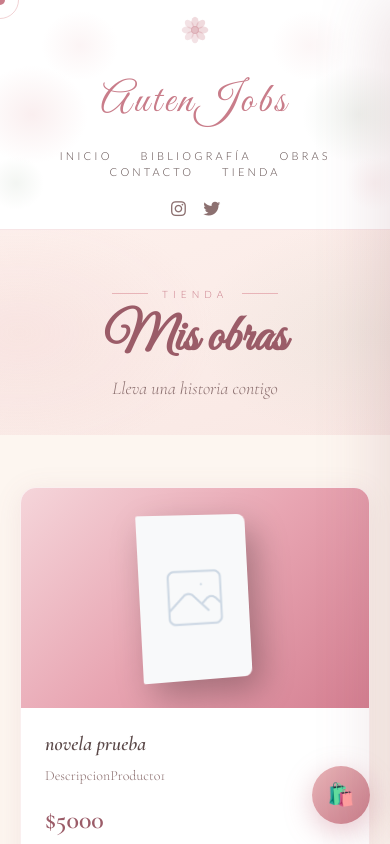
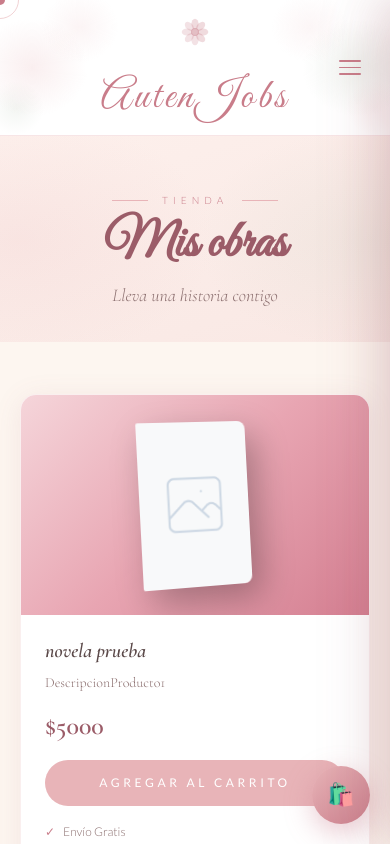
Before and after one commit to josue20651-dev/webAutor, an Angular app: page /tienda in a window 390 px wide. Shown: the top 844 px of the page. Built offline with nearby package versions, Linux system fonts and the light colour scheme.

Commit message:
cambie un poco el diseño de alguans cosas para que fuera más responsivos

```diff
--- a/src/app/navbar/navbar.css
+++ b/src/app/navbar/navbar.css
@@ -1,7 +1,3 @@
-/* ══════════════════════════════════════════════════
-   navbar.css — Estética Floral Rosa
-══════════════════════════════════════════════════ */
-
 .navbar {
   position: relative;
   background: var(--white);
@@ -13,7 +9,6 @@
   padding: 0;
 }
 
-/* Flores decorativas en esquinas */
 .navbar::before,
 .navbar::after {
   content: '';
@@ -39,7 +34,6 @@
     radial-gradient(ellipse 40px 38px at 90% 80%, rgba(232,180,184,0.12) 0%, transparent 70%);
 }
 
-/* Logo central estilo caligráfico */
 .navbar-logo {
   font-family: 'Great Vibes', cursive;
   font-size: 42px;
@@ -50,7 +44,6 @@
   z-index: 2;
 }
 
-/* Ícono de rosa SVG encima del logo */
 .navbar-icon {
   display: block;
   margin: 14px auto 4px;
@@ -58,7 +51,6 @@
   z-index: 2;
 }
 
-/* Items de navegación */
 .navbarItems {
   display: flex;
   flex-direction: row;
@@ -93,11 +85,9 @@
   background: var(--rose);
   transition: left 0.35s ease, right 0.35s ease;
 }
-
 .navbarItems h3:hover        { color: var(--rose); }
 .navbarItems h3:hover::after { left: 0; right: 0; }
 
-/* Redes sociales */
 .redes {
   position: absolute;
   right: 0;
@@ -109,19 +99,16 @@
   padding-right: 40px;
   z-index: 2;
 }
-
 .redes i {
   font-size: 17px;
   color: var(--text-lt);
   transition: color 0.3s, transform 0.3s;
 }
-
 .redes i:hover {
   color: var(--rose);
   transform: scale(1.15);
 }
 
-/* Separador decorativo bajo el nav */
 .navbar-divider {
   width: 100%;
   height: 1px;
@@ -129,8 +116,144 @@
   opacity: 0.5;
 }
 
+/* ── BURGER BUTTON ── */
+.burger {
+  display: none;
+  position: absolute;
+  right: 20px;
+  top: 50%;
+  transform: translateY(-50%);
+  width: 40px;
+  height: 40px;
+  background: transparent;
+  border: none;
+  cursor: pointer;
+  flex-direction: column;
+  justify-content: center;
+  align-items: center;
+  gap: 5px;
+  z-index: 10;
+  padding: 0;
+}
+
+.burger span {
+  display: block;
+  width: 22px;
+  height: 1.5px;
+  background: var(--rose);
+  border-radius: 2px;
+  transition: transform 0.35s cubic-bezier(0.22,1,0.36,1), opacity 0.25s;
+  transform-origin: center;
+}
+
+/* Animación X al abrir */
+.burger.abierto span:nth-child(1) { transform: translateY(6.5px) rotate(45deg); }
+.burger.abierto span:nth-child(2) { opacity: 0; transform: scaleX(0); }
+.burger.abierto span:nth-child(3) { transform: translateY(-6.5px) rotate(-45deg); }
+
+/* ── OVERLAY ── */
+.mobile-overlay {
+  display: none;
+  position: fixed;
+  inset: 0;
+  background: rgba(61,43,48,0.30);
+  backdrop-filter: blur(3px);
+  z-index: 98;
+  opacity: 0;
+  transition: opacity 0.35s ease;
+}
+.mobile-overlay.visible {
+  opacity: 1;
+}
+
+/* ── PANEL MENÚ MÓVIL ── */
+.mobile-menu {
+  display: none;
+  position: fixed;
+  top: 0;
+  right: 0;
+  height: 100vh;
+  width: 280px;
+  max-width: 85vw;
+  background: var(--white);
+  z-index: 99;
+  flex-direction: column;
+  padding: 40px 32px 40px;
+  box-shadow: -8px 0 40px rgba(155,92,104,0.15);
+  transform: translateX(100%);
+  transition: transform 0.45s cubic-bezier(0.22,1,0.36,1);
+}
+.mobile-menu.abierto {
+  transform: translateX(0);
+}
+
+.mobile-menu-header {
+  display: flex;
+  align-items: center;
+  gap: 10px;
+  margin-bottom: 40px;
+  padding-bottom: 20px;
+  border-bottom: 1px solid var(--border);
+}
+.mobile-menu-logo {
+  font-family: 'Great Vibes', cursive;
+  font-size: 32px;
+  color: var(--rose);
+}
+
+.mobile-menu-links {
+  display: flex;
+  flex-direction: column;
+  gap: 4px;
+  flex: 1;
+}
+.mobile-menu-links a {
+  font-family: 'Lato', sans-serif;
+  font-size: 12px;
+  font-weight: 300;
+  letter-spacing: 0.3em;
+  text-transform: uppercase;
+  color: var(--text);
+  text-decoration: none;
+  padding: 14px 0;
+  border-bottom: 1px solid rgba(232,180,184,0.18);
+  transition: color 0.25s, padding-left 0.25s;
+  display: block;
+}
+.mobile-menu-links a:last-child { border-bottom: none; }
+.mobile-menu-links a:hover {
+  color: var(--rose);
+  padding-left: 8px;
+}
+
+.mobile-menu-redes {
+  display: flex;
+  gap: 18px;
+  padding-top: 28px;
+  border-top: 1px solid var(--border);
+}
+.mobile-menu-redes i {
+  font-size: 18px;
+  color: var(--text-lt);
+  transition: color 0.3s, transform 0.3s;
+  cursor: pointer;
+}
+.mobile-menu-redes i:hover {
+  color: var(--rose);
+  transform: scale(1.15);
+}
+
+/* ── RESPONSIVE ── */
 @media (max-width: 768px) {
-  .navbarItems { gap: 0; flex-wrap: wrap; justify-content: center; }
-  .navbarItems h3 { margin: 0 14px; font-size: 11px; }
-  .redes { position: static; transform: none; padding: 0 0 12px; }
+  /* Oculta nav desktop y redes */
+  .navbarItems { display: none; }
+  .redes       { display: none; }
+  .navbar-icon { margin-top: 16px; }
+  .navbar-logo { padding: 12px 0 4px; }
+
+  /* Muestra burger */
+  .burger         { display: flex; }
+  .mobile-overlay { display: block; pointer-events: none; }
+  .mobile-overlay.visible { pointer-events: all; }
+  .mobile-menu    { display: flex; }
 }
--- a/src/app/navbar/navbar.html
+++ b/src/app/navbar/navbar.html
@@ -1,4 +1,4 @@
-<!-- Cursor personalizado floral -->
+
 <div class="cursor-dot"  id="cursorDot"></div>
 <div class="cursor-ring" id="cursorRing"></div>
 
@@ -19,6 +19,7 @@
 
   <span class="navbar-logo">AutenJobs</span>
 
+  <!-- Links desktop -->
   <div class="navbarItems">
     <h3 routerLink="/">INICIO</h3>
     <h3 routerLink="/bibliografia">BIBLIOGRAFÍA</h3>
@@ -27,9 +28,49 @@
     <h3 routerLink="/tienda">TIENDA</h3>
   </div>
 
+  <!-- Redes sociales -->
   <div class="redes">
     <i class="fa-brands fa-instagram"></i>
     <i class="fa-brands fa-twitter"></i>
   </div>
 
+  <!-- Burger button (solo móvil) -->
+  <button class="burger" (click)="toggleMenu()" [class.abierto]="menuAbierto" aria-label="Menú">
+    <span></span>
+    <span></span>
+    <span></span>
+  </button>
+
 </section>
+
+<!-- Overlay oscuro detrás del menú -->
+<div class="mobile-overlay" [class.visible]="menuAbierto" (click)="cerrarMenu()"></div>
+
+<!-- Panel menú móvil -->
+<nav class="mobile-menu" [class.abierto]="menuAbierto">
+
+  <div class="mobile-menu-header">
+    <svg width="22" height="22" viewBox="0 0 36 36" fill="none">
+      <circle cx="18" cy="18" r="4.5" fill="rgba(201,125,138,0.5)"/>
+      <ellipse cx="18" cy="9" rx="4" ry="6" fill="rgba(201,125,138,0.28)" transform="rotate(0   18 18)"/>
+      <ellipse cx="18" cy="9" rx="4" ry="6" fill="rgba(201,125,138,0.28)" transform="rotate(90  18 18)"/>
+      <ellipse cx="18" cy="9" rx="4" ry="6" fill="rgba(201,125,138,0.22)" transform="rotate(180 18 18)"/>
+      <ellipse cx="18" cy="9" rx="4" ry="6" fill="rgba(201,125,138,0.22)" transform="rotate(270 18 18)"/>
+    </svg>
+    <span class="mobile-menu-logo">AutenJobs</span>
+  </div>
+
+  <div class="mobile-menu-links">
+    <a routerLink="/"             (click)="cerrarMenu()">Inicio</a>
+    <a routerLink="/bibliografia"  (click)="cerrarMenu()">Bibliografía</a>
+    <a routerLink="/obras"         (click)="cerrarMenu()">Obras</a>
+    <a routerLink="/contacto"      (click)="cerrarMenu()">Contacto</a>
+    <a routerLink="/tienda"        (click)="cerrarMenu()">Tienda</a>
+  </div>
+
+  <div class="mobile-menu-redes">
+    <i class="fa-brands fa-instagram"></i>
+    <i class="fa-brands fa-twitter"></i>
+  </div>
+
+</nav>
--- a/src/app/navbar/navbar.ts
+++ b/src/app/navbar/navbar.ts
@@ -1,4 +1,4 @@
-import { Component, OnInit, AfterViewInit } from '@angular/core';
+import { Component, AfterViewInit } from '@angular/core';
 import { RouterModule } from '@angular/router';
 
 @Component({
@@ -8,6 +8,18 @@ import { RouterModule } from '@angular/router';
   styleUrl: './navbar.css'
 })
 export class Navbar implements AfterViewInit {
+
+  menuAbierto = false;
+
+  toggleMenu(): void {
+    this.menuAbierto = !this.menuAbierto;
+    document.body.style.overflow = this.menuAbierto ? 'hidden' : '';
+  }
+
+  cerrarMenu(): void {
+    this.menuAbierto = false;
+    document.body.style.overflow = '';
+  }
 
   ngAfterViewInit(): void {
     this.initCursor();
@@ -37,7 +49,6 @@ export class Navbar implements AfterViewInit {
     };
     animateRing();
 
-    // Efecto hover: agranda el cursor sobre elementos interactivos
     const hoverTargets = 'a, button, h3, .productos, .publicacion, .obra-card, li';
     document.addEventListener('mouseover', (e) => {
       if ((e.target as Element).closest(hoverTargets)) {
@@ -61,14 +72,12 @@ export class Navbar implements AfterViewInit {
       });
     }, { threshold: 0.12 });
 
-    // Observar elementos .reveal presentes y futuros (NavigationEnd)
     const observe = () => {
       document.querySelectorAll('.reveal:not(.visible)').forEach(el => observer.observe(el));
     };
 
     observe();
 
-    // Re-observar tras navegación entre rutas
     const mutObs = new MutationObserver(observe);
     mutObs.observe(document.body, { childList: true, subtree: true });
   }
```
